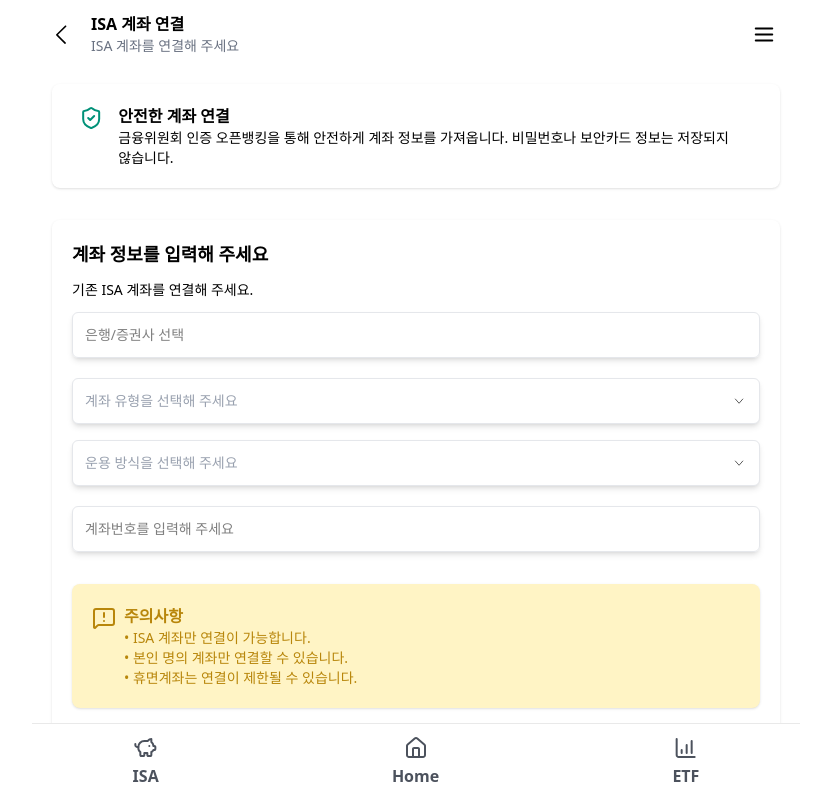
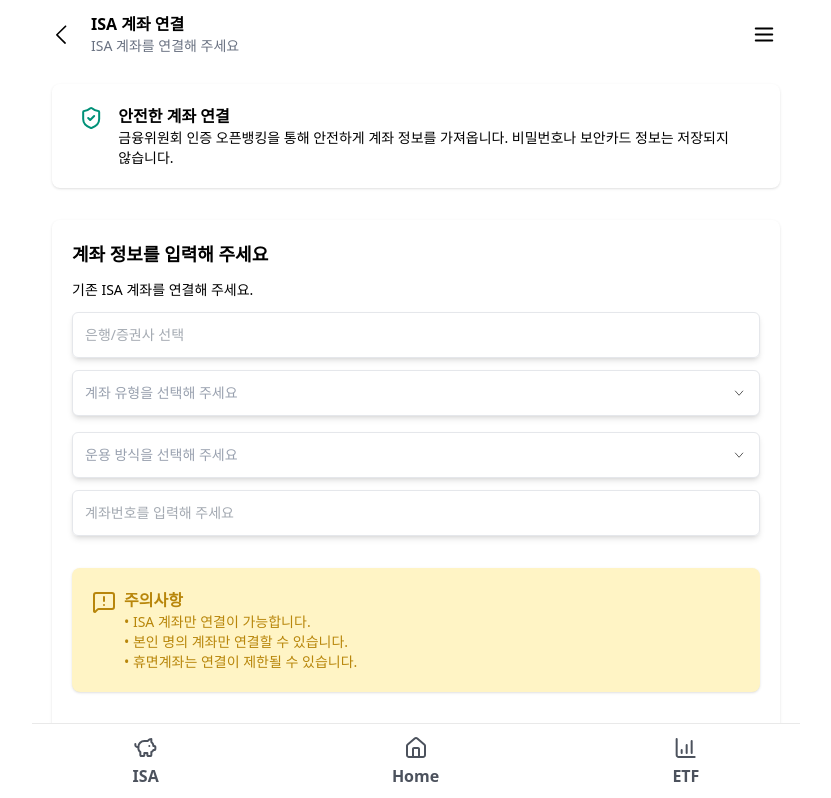
Before and after one commit to jjinleee/ISAID, a Next.js app: page /mypage/account-connect in a window 1280 px wide. Shown: the top 798 px of the page, without its empty margins (224-1055 px from the left). Built offline with nearby package versions, Linux system fonts and the light colour scheme.

Commit message:
feat: isa 계좌 연결 기능 연동 (#30)

```diff
--- a/app/(routes)/mypage/account-connect/_components/account-connect-page-container.tsx
+++ b/app/(routes)/mypage/account-connect/_components/account-connect-page-container.tsx
@@ -26,19 +26,51 @@ const AccountConnectPageContainer = () => {
   const [accountKind, setAccountKind] = useState('');
   const [accountNumber, setAccountNumber] = useState('');
 
+  const [errors, setErrors] = useState({
+    bank: '',
+    accountType: '',
+    accountKind: '',
+    accountNumber: '',
+  });
+
   const handleConnectAccount = async () => {
+    const newErrors = {
+      bank: bank ? '' : '은행/증권사를 선택해 주세요.',
+      accountType: accountType ? '' : '계좌 유형을 선택해 주세요.',
+      accountKind: accountKind ? '' : '운용 방식을 선택해 주세요.',
+      accountNumber: accountNumber ? '' : '계좌번호를 입력해 주세요.',
+    };
+
+    setErrors(newErrors);
+
+    // 하나라도 에러 있으면 중단
+    if (Object.values(newErrors).some((msg) => msg !== '')) return;
+
     try {
-      const res = await fetch('/api/account/connect', {
+      const res = await fetch('/api/isa', {
         method: 'POST',
         headers: { 'Content-Type': 'application/json' },
-        body: JSON.stringify({ bank, accountType, accountKind, accountNumber }),
+        credentials: 'include',
+        body: JSON.stringify({
+          id: 10008,
+          bankCode: bank,
+          accountType: accountType,
+          accountKind: accountKind,
+          accountNum: accountNumber,
+          currentBalance: 5000000,
+        }),
       });
 
       if (!res.ok) throw new Error('연결 실패');
 
-      const data = await res.json();
-
-      console.log('연결 성공!', data);
+      toast.success('계좌 연결이 완료되었습니다!', {
+        icon: <SquareCheckBig className='w-5 h-5 text-hana-green' />,
+        style: {
+          borderRadius: '8px',
+          color: 'black',
+          fontWeight: '500',
+        },
+      });
     } catch (err) {
       console.error('계좌 연결 오류', err);
     }
@@ -61,15 +93,19 @@ const AccountConnectPageContainer = () => {
         <p className='text-lg font-semibold'>계좌 정보를 입력해 주세요</p>
         <p className='text-sm'>기존 ISA 계좌를 연결해 주세요.</p>
 
-        <div className='flex flex-col gap-5'>
+        <div className='flex flex-col gap-3'>
           <input
             type='text'
             value={bank}
             readOnly
             onClick={() => setShowSheet(true)}
             placeholder='은행/증권사 선택'
-            className='rounded-md p-3 shadow-md text-sm border border-gray-200 cursor-pointer focus:outline-none focus:border-hana-green focus:ring-1 focus:ring-hana-green'
+            className='rounded-md p-3 text-gray-600 shadow-md text-sm border border-gray-200 cursor-pointer focus:outline-none focus:border-hana-green focus:ring-1 focus:ring-hana-green'
           />
+
+          {errors.bank && (
+            <span className='text-xs text-red-500 pl-1'>{errors.bank}</span>
+          )}
 
           <BankSelectSheet
             visible={showSheet}
@@ -82,6 +118,8 @@ const AccountConnectPageContainer = () => {
             kind={accountKind}
             onChangeType={(value) => setAccountType(value)}
             onChangeKind={(value) => setAccountKind(value)}
+            typeError={errors.accountType}
+            kindError={errors.accountKind}
           />
 
           <input
@@ -89,9 +127,13 @@ const AccountConnectPageContainer = () => {
             value={accountNumber}
             onChange={(e) => setAccountNumber(e.target.value)}
             placeholder='계좌번호를 입력해 주세요'
-            className='rounded-md p-3 shadow-md text-sm border border-gray-200 cursor-pointer focus:outline-none focus:border-hana-green focus:ring-1 focus:ring-hana-green'
+            className='rounded-md p-3 text-gray-600 shadow-md text-sm border border-gray-200 cursor-pointer focus:outline-none focus:border-hana-green focus:ring-1 focus:ring-hana-green'
           />
         </div>
+
+        {errors.accountNumber && (
+          <p className='text-xs text-red-500 pl-1'>{errors.accountNumber}</p>
+        )}
 
         <div className='flex gap-2 shadow bg-[#FFF4C5] mt-5 rounded-lg p-5 mb-5'>
           <MessageSquareWarning className='text-[#B8860B] relative top-0.5' />
--- a/app/(routes)/mypage/account-connect/_components/account-type-select.tsx
+++ b/app/(routes)/mypage/account-connect/_components/account-type-select.tsx
@@ -8,6 +8,8 @@ interface Props {
   kind: string;
   onChangeType: (value: string) => void;
   onChangeKind: (value: string) => void;
+  typeError?: string;
+  kindError?: string;
 }
 
 const AccountSelectSection = ({
@@ -15,6 +17,8 @@ const AccountSelectSection = ({
   kind,
   onChangeType,
   onChangeKind,
+  typeError,
+  kindError,
 }: Props) => {
   const typeOptions = ['일반형', '서민형'];
   const kindOptions = ['중개형', '신탁형', '일임형'];
@@ -43,6 +47,10 @@ const AccountSelectSection = ({
             className='ml-2'
           />
         </button>
+
+        {typeError && (
+          <p className='text-xs text-red-500 mt-3 pl-1'>{typeError}</p>
+        )}
 
         {openMenu === 'type' && (
           <ul className='absolute z-10 mt-2 w-full bg-white border border-gray-200 rounded-md shadow-md text-sm'>
@@ -83,6 +91,10 @@ const AccountSelectSection = ({
           />
         </button>
 
+        {kindError && (
+          <p className='text-xs text-red-500 mt-3 pl-1'>{kindError}</p>
+        )}
+
         {openMenu === 'kind' && (
           <ul className='absolute z-10 mt-2 w-full bg-white border border-gray-200 rounded-md shadow-md text-sm'>
             {kindOptions.map((opt) => (
--- a/app/api/isa/route.ts
+++ b/app/api/isa/route.ts
@@ -1,14 +1,13 @@
 import { getServerSession } from 'next-auth';
 import { NextRequest, NextResponse } from 'next/server';
-import { PrismaClient } from '@prisma/client';
 import { authOptions } from '@/lib/auth-options';
-
-const prisma = new PrismaClient();
+import { prisma } from '@/lib/prisma';
 
 // ISA 계좌 등록
 export async function POST(req: NextRequest) {
   try {
     const session = await getServerSession(authOptions);
+    console.log(session);
     if (!session || !session.user?.id) {
       return NextResponse.json(
         { message: '인증된 사용자만 접근 가능합니다.' },
--- a/lib/prisma.ts
+++ b/lib/prisma.ts
@@ -3,11 +3,13 @@ import { PrismaClient } from '@prisma/client';
 const globalForPrisma = globalThis as unknown as {
   prisma: PrismaClient | undefined;
 };
+
 export const prisma =
   globalForPrisma.prisma ??
   new PrismaClient({
     log: ['query', 'error'],
   });
+
 if (process.env.NODE_ENV !== 'production') {
   globalForPrisma.prisma = prisma;
 }
```
Also changed, not shown: app/(routes)/mypage/page.tsx (+6 -1 lines).
